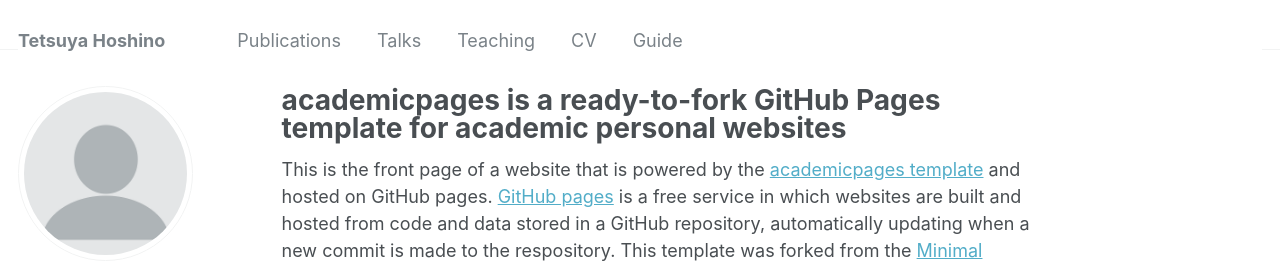
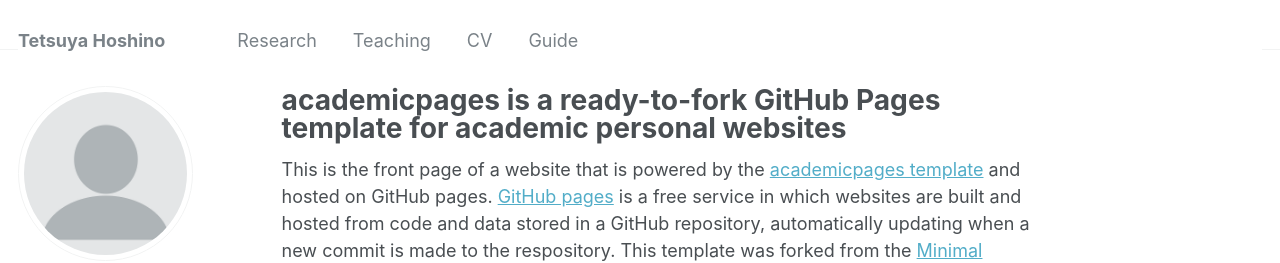
Before and after one commit to tetsuyahoshino137/tetsuyahoshino137.github.io, a Jekyll site: the page built from _pages/about.md, in a window 1280 px wide. Shown: the top 263 px of the page. Built offline with Jekyll 4.4.1, drawn with Linux system fonts in a browser that asks for light colours.

Commit message:
Update navigation.yml

```diff
--- a/_data/navigation.yml
+++ b/_data/navigation.yml
@@ -1,10 +1,7 @@
 # main links links
 main:
-  - title: "Publications"
-    url: /publications/
-
-  - title: "Talks"
-    url: /talks/
+  - title: "Research"
+    url: /research/
 
   - title: "Teaching"
     url: /teaching/
```
